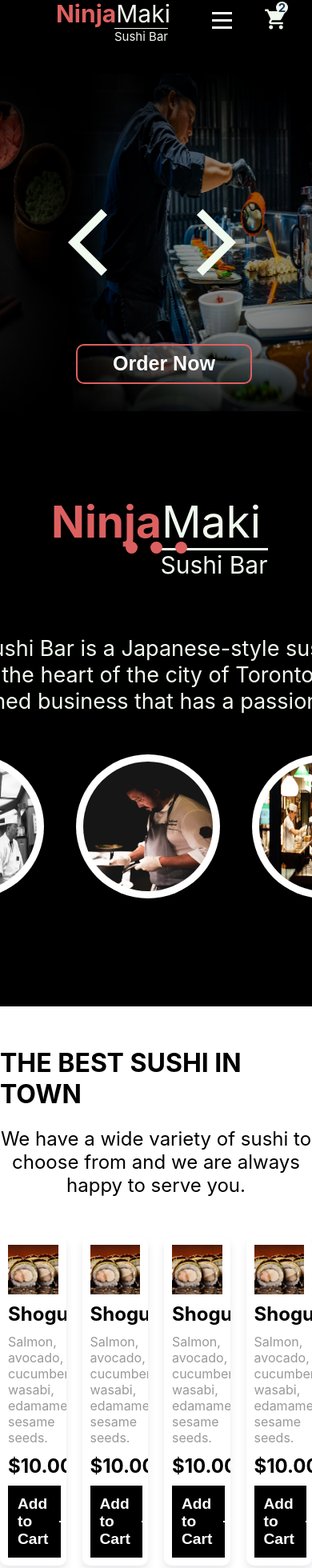
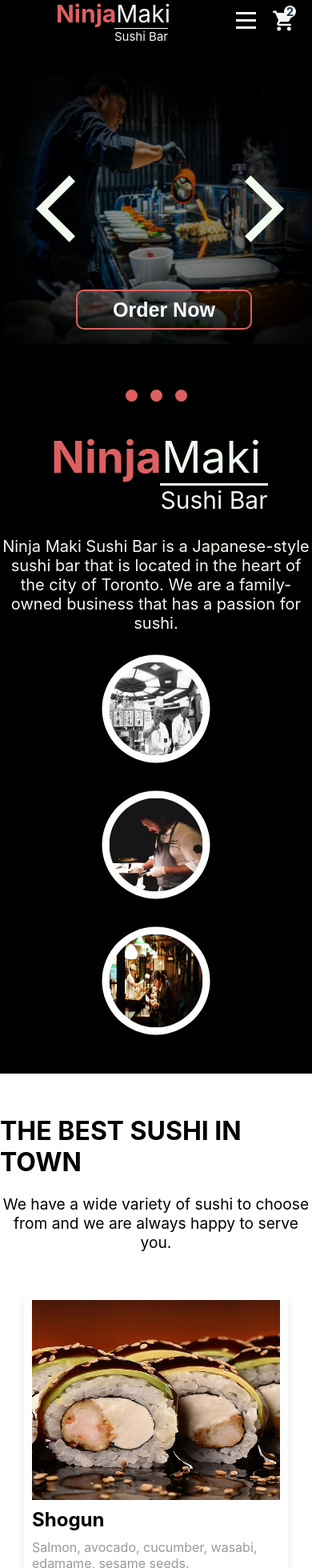
Before and after one commit to lavitzwind/ninja-maki-nextjs, a Next.js app: page / in a window 390 px wide. Shown: the part 38-1998 px from the top of the page at 80% size. Built offline with nearby package versions, Linux system fonts and the light colour scheme.

Commit message:
responsive design first page(mobile)

```diff
--- a/styles/Featured.module.css
+++ b/styles/Featured.module.css
@@ -110,8 +110,23 @@
 	background-color: black;
 }
 
-@media screen and (max-width: 480px) {
+/* Mobile */
+
+@media screen and (max-width: 425px) {
 	.container {
-		height: 50vh;
+		height: 40vh;
+	}
+
+	.arrowContainer {
+		width: 50px;
+		height: 100px;
+	}
+
+	.arrowContainer:first-child {
+		margin-left: 20px;
+	}
+
+	.dotContainer {
+		top: 80px;
 	}
 }
--- a/styles/Footer.module.css
+++ b/styles/Footer.module.css
@@ -86,3 +86,22 @@
 		height: 100%;
 	}
 }
+
+@media screen and (max-width: 425px) {
+	.item:first-child {
+		order: 2;
+	}
+
+	.item:nth-child(2) {
+		order: 3;
+	}
+
+	.item:last-child {
+		order: 1;
+	}
+
+	.container {
+		height: calc(120vh - 100px);
+		flex-direction: column;
+	}
+}
--- a/styles/Navbar.module.css
+++ b/styles/Navbar.module.css
@@ -239,3 +239,21 @@
 		display: flex;
 	}
 }
+
+/* Mobile */
+@media screen and (max-width: 425px) {
+	.itemRight {
+		margin-right: 70px;
+	}
+
+	.svgCart {
+		position: absolute;
+		top: calc(50% - 16px);
+		right: -50px;
+	}
+
+	.counter {
+		top: -20px;
+		right: -50px;
+	}
+}
--- a/styles/SushiList.module.css
+++ b/styles/SushiList.module.css
@@ -31,3 +31,21 @@
 		gap: 20px;
 	}
 }
+
+@media screen and (max-width: 425px) {
+	.wrapper {
+		gap: 10px;
+	}
+
+	.desc {
+		font-size: 1.2rem;
+	}
+
+	.wrapper {
+		flex-direction: column;
+		align-items: center;
+		justify-content: center;
+		margin: auto 0;
+		padding: 30px;
+	}
+}
--- a/styles/Whoweare.module.css
+++ b/styles/Whoweare.module.css
@@ -132,3 +132,32 @@
 		display: none;
 	}
 }
+
+@media screen and (max-width: 425px) {
+	.container {
+		height: calc(120vh - 100px);
+		padding: 0 0 0 0px;
+	}
+
+	.logo {
+		margin: 0 0 0 0;
+	}
+
+	.whoweareText2 {
+		margin: -70px 0 0 0;
+		font-size: 20px;
+		width: 100%;
+	}
+
+	.whoweareImages {
+		flex-direction: column;
+		align-items: center;
+		justify-content: center;
+	}
+
+	.whoweareImage {
+		width: 150px;
+		height: 150px;
+		margin: 20px 0 0 0;
+	}
+}
```
